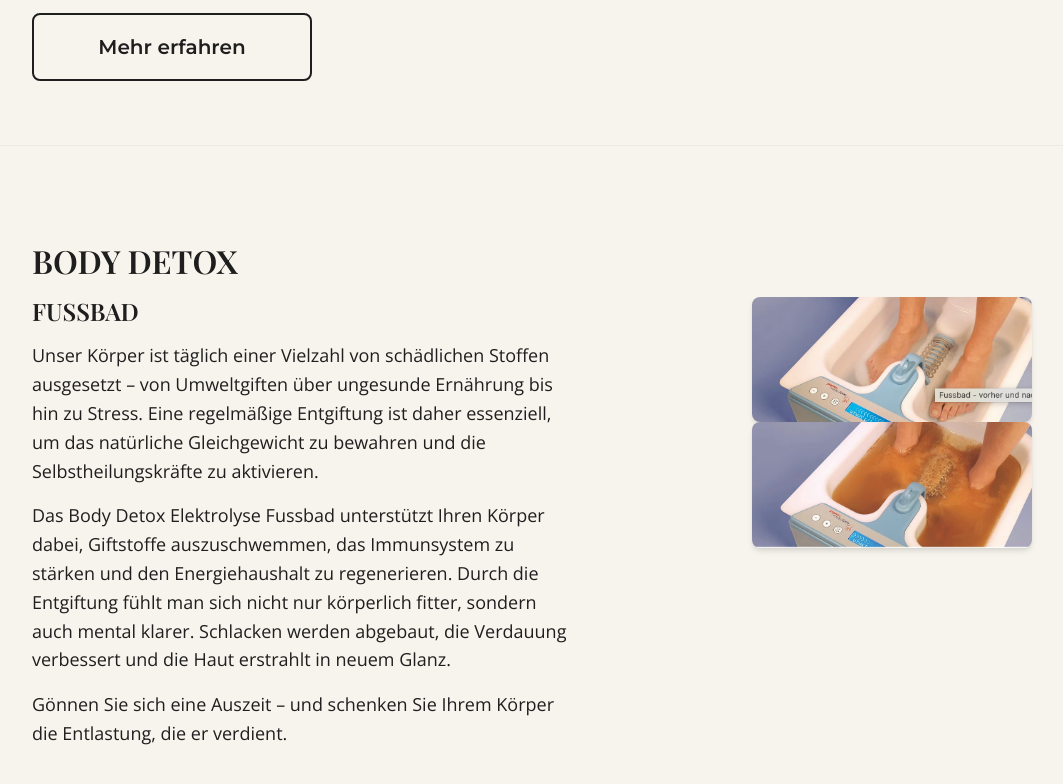
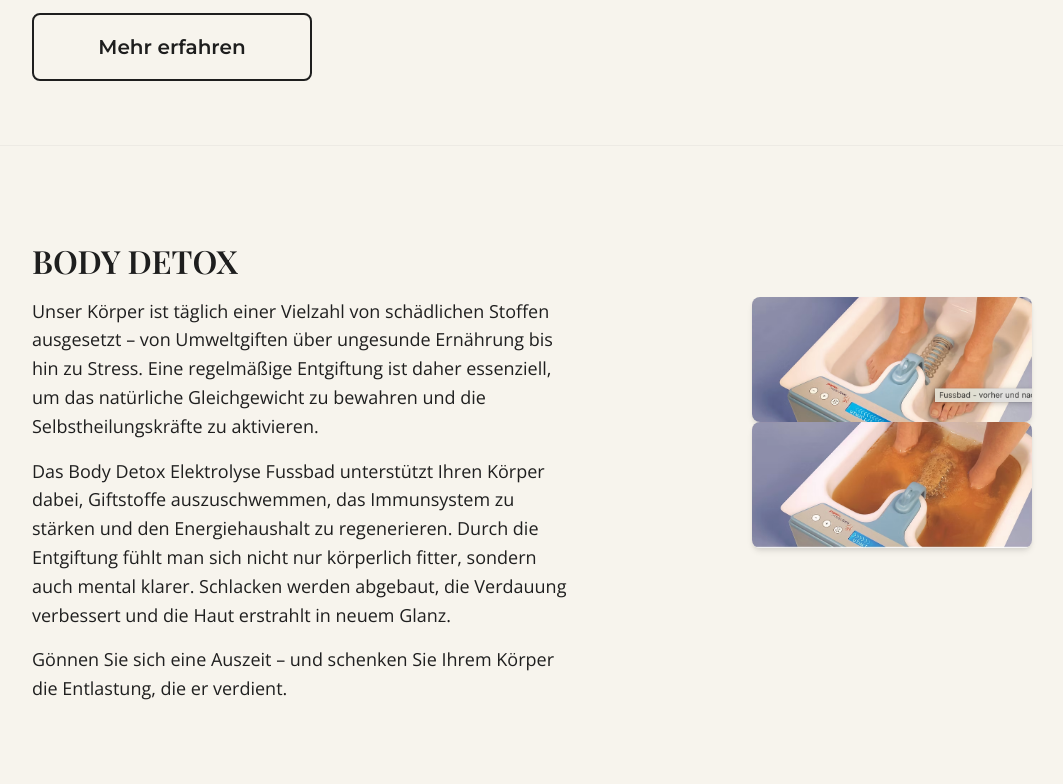
Before and after one commit to GianlucaMarin/koerperrein-website, a website: page index.html in a window 1280 px wide. Shown: the part 794-1578 px from the top of the page, without its empty margins (40-1103 px from the left). Drawn offline with nearby package versions, Linux system fonts and the light colour scheme.

Commit message:
wort (Fussbad rausgenommen)

```diff
--- a/index.html
+++ b/index.html
@@ -66,7 +66,6 @@
 
         <div class="grid-2 body-detox-grid">
           <div class="body-detox-text">
-            <h3>FUSSBAD</h3>
             <p>
               Unser Körper ist täglich einer Vielzahl von schädlichen Stoffen ausgesetzt – von Umweltgiften über ungesunde Ernährung bis hin zu Stress.
               Eine regelmäßige Entgiftung ist daher essenziell, um das natürliche Gleichgewicht zu bewahren und die Selbstheilungskräfte zu aktivieren.
```
